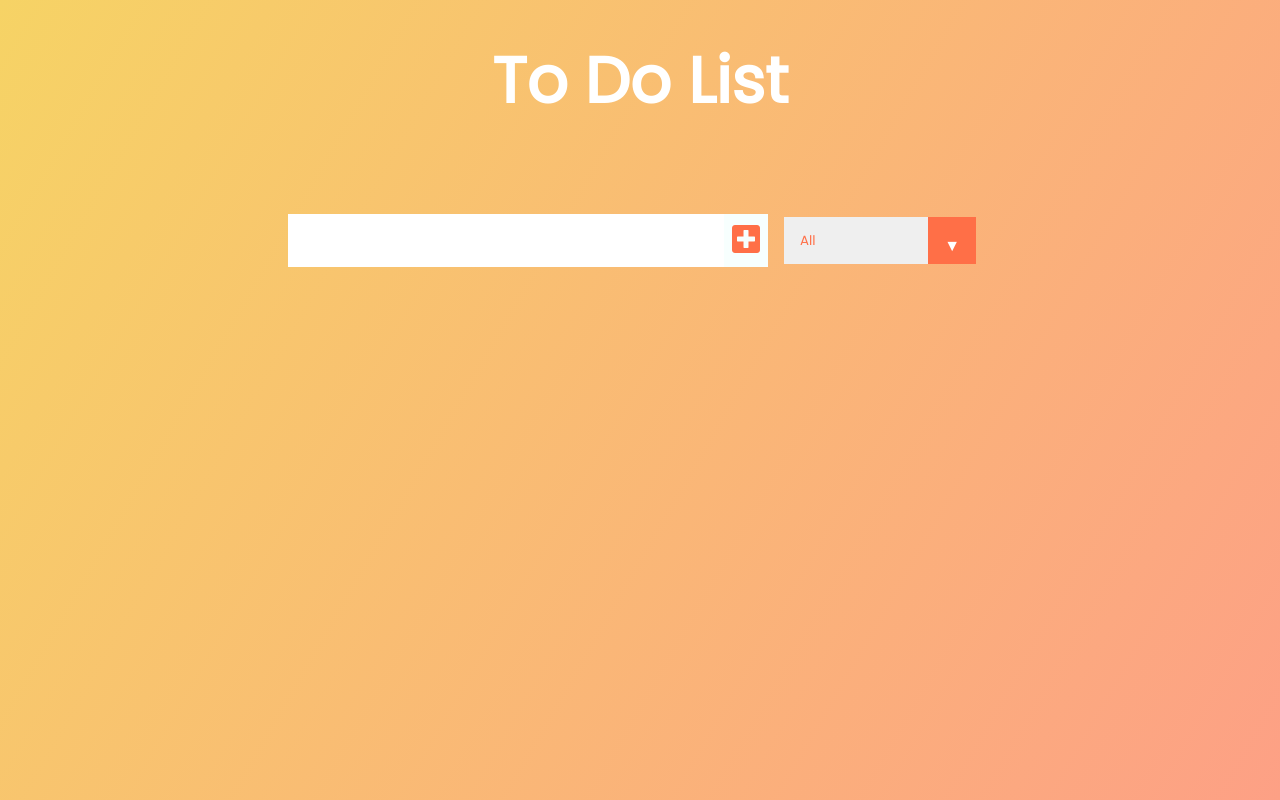
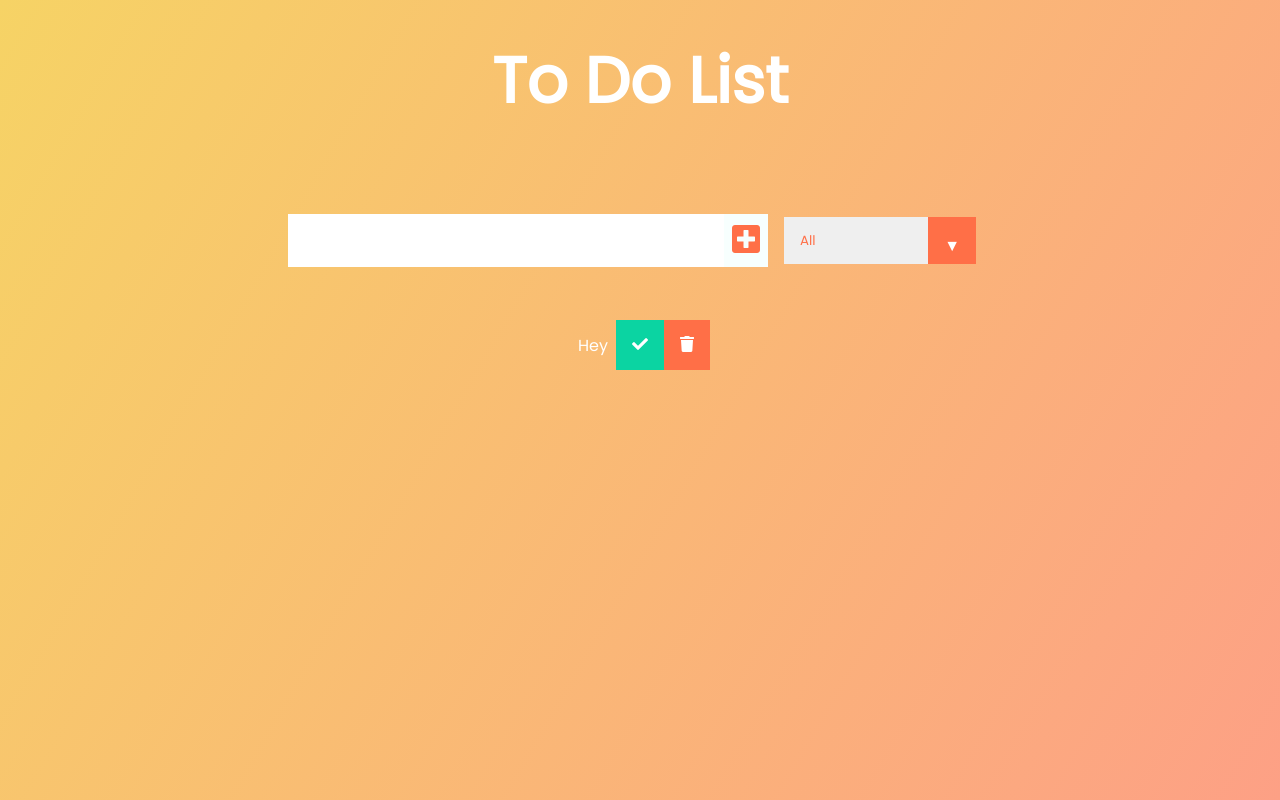
Before and after one commit to KaviKurtosys/react-todo-app, a React (Create React App) app: page / in a window 1280 px wide. Built offline with nearby package versions, Linux system fonts and the light colour scheme.

Commit message:
Todo Component

```diff
--- a/src/App.js
+++ b/src/App.js
@@ -1,15 +1,18 @@
-import React from 'react'
+import React, { useState } from 'react'
 import './App.css';
 import Form from './components/Form';
 import TodoList from './components/TodoList';
 
 function App() {
+  const [ inputText, setInputText ] = useState('');
+  const [ todos, setTodos ] = useState([]);
+
   return (
     <div className="App">
       <header>
         <h1>To Do List</h1>
       </header>
-      <Form />
+      <Form inputText={ inputText } todos={ todos } setTodos={ setTodos } setInputText={ setInputText } />
       <TodoList />
     </div>
   );
--- a/src/components/Form.js
+++ b/src/components/Form.js
@@ -1,10 +1,27 @@
 import React, { Component } from 'react'
 
-const Form = () => {
+const Form = ({ inputText, setInputText, todos, setTodos }) => {
+    const inputTextHandler = (e) => {
+        setInputText(e.target.value);
+    };
+
+    const submitTodoHandle = (e) => {
+        e.preventDefault();
+        setTodos([
+            ...todos,
+            { text: inputText, completed: false, id: (Math.random() * 1000) }
+        ])
+    };
+
     return (
         <form>
-            <input type="text" className="todo-input" />
-            <button className="todo-button" type="submit">
+            <input
+                value={inputText}
+                onChange={ inputTextHandler }
+                type="text"
+                className="todo-input"
+            />
+            <button onClick={ submitTodoHandle } className="todo-button" type="submit">
                 <i className="fas fa-plus-square"></i>
             </button>
             <div className="select">
--- /dev/null
+++ b/src/components/Todo.js
@@ -0,0 +1,19 @@
+import React, { Component } from 'react'
+
+const Todo = () => {
+    return (
+        <div className='todo-container'>
+            <li className='todo-item'>
+                Hey
+            </li>
+            <button className='complete-btn'>
+                <i className='fas fa-check'></i>
+            </button>
+            <button className='trash-btn'>
+                <i className='fas fa-trash'></i>
+            </button>
+        </div>
+    )
+}
+
+export default Todo;
--- a/src/components/TodoList.js
+++ b/src/components/TodoList.js
@@ -1,9 +1,12 @@
 import React from 'react'
+import Todo from './Todo';
 
 const TodoList = () => {
     return (
         <div className='todo-container'>
-            <ul className='todo-list'></ul>
+            <ul className='todo-list'>
+                <Todo />
+            </ul>
         </div>
     )
 }
```
